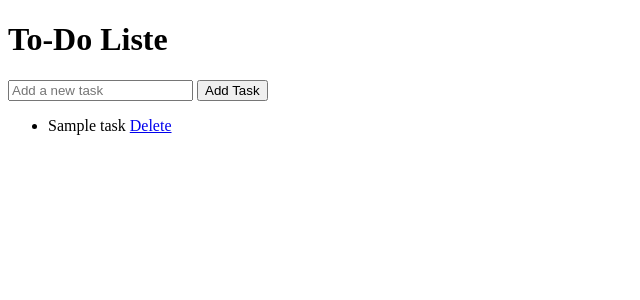
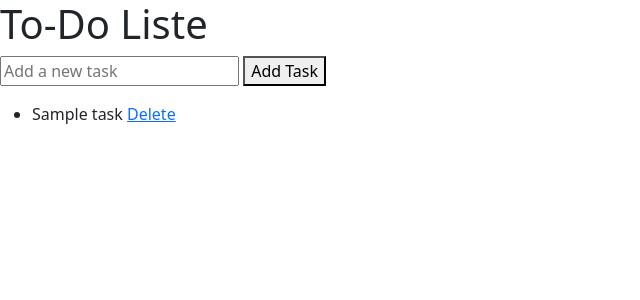
Before and after one commit to victori941/atividade-atp, a Flask app: template templates/index.html in a window 1280 px wide. Shown: the top 300 px of the page, without its empty margins (0-640 px from the left). Run offline with Flask 3, Linux system fonts and the light colour scheme; the template is opened without the code that fills it: most values are stand-ins (such as "Sample title", 1, 10 or a date in 2020).

Commit message:
atualização index.html

```diff
--- a/templates/index.html
+++ b/templates/index.html
@@ -1,7 +1,10 @@
-<!DOCTYPE html>
+<!DOCTYPE html lang="en">
 <html>
 <head>
+    <meta charset="UTF-8">
+    <meta name="viewport" content="width=device-width, initial-scale=1.0">
     <title>To-Do List</title>
+    <link href="https://cdn.jsdelivr.net/npm/bootstrap@5.3.0-alpha1/dist/css/bootstrap.min.css" rel="stylesheet">
 </head>
 <body>
     <h1>To-Do Liste</h1>
```
Also changed, not shown: todo.db.
